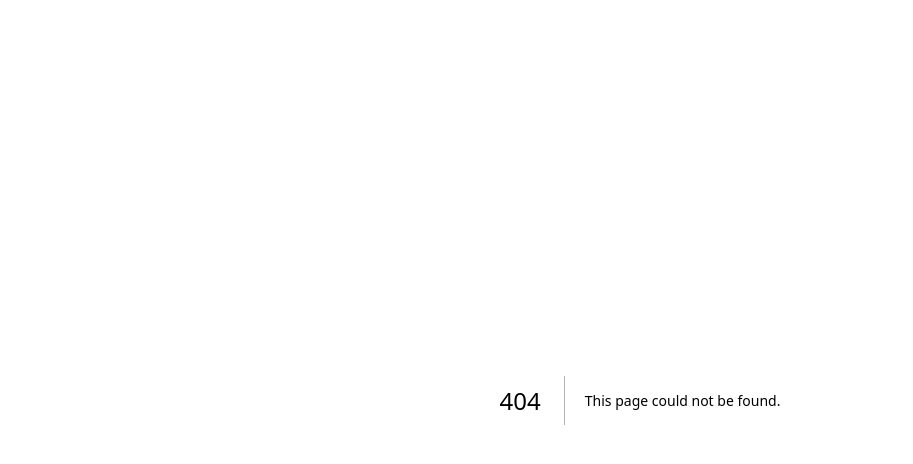
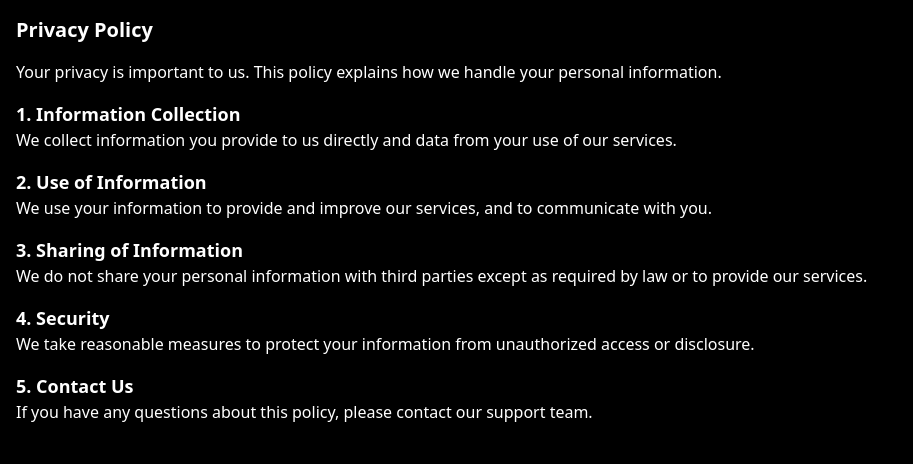
Before and after one commit to bouncingdvdlogo/bouncingdvdlogo.github.io, a Next.js app: page /privacy-policy in a window 1280 px wide. Before the commit this address had no page. Shown: the top 464 px of the page, without its empty margins (0-913 px from the left). Built offline with nearby package versions, Linux system fonts and the light colour scheme.

Commit message:
Add simple terms and conditions

```diff
--- /dev/null
+++ b/src/app/privacy-policy/page.tsx
@@ -0,0 +1,33 @@
+export default function PrivacyPolicy() {
+	return (
+		<div className='p-4 w-screen h-screen bg-black text-white'>
+			<h1 className='text-xl font-bold mb-4'>Privacy Policy</h1>
+			<p className='mb-2'>
+				Your privacy is important to us. This policy explains how we handle your personal
+				information.
+			</p>
+			<h2 className='text-lg font-semibold mt-4'>1. Information Collection</h2>
+			<p className='mb-2'>
+				We collect information you provide to us directly and data from your use of our services.
+			</p>
+			<h2 className='text-lg font-semibold mt-4'>2. Use of Information</h2>
+			<p className='mb-2'>
+				We use your information to provide and improve our services, and to communicate with you.
+			</p>
+			<h2 className='text-lg font-semibold mt-4'>3. Sharing of Information</h2>
+			<p className='mb-2'>
+				We do not share your personal information with third parties except as required by law or to
+				provide our services.
+			</p>
+			<h2 className='text-lg font-semibold mt-4'>4. Security</h2>
+			<p className='mb-2'>
+				We take reasonable measures to protect your information from unauthorized access or
+				disclosure.
+			</p>
+			<h2 className='text-lg font-semibold mt-4'>5. Contact Us</h2>
+			<p className='mb-2'>
+				If you have any questions about this policy, please contact our support team.
+			</p>
+		</div>
+	);
+}
--- /dev/null
+++ b/src/app/terms-of-service/page.tsx
@@ -0,0 +1,24 @@
+export default function TermsOfService() {
+	return (
+		<div className='p-4 w-screen h-screen bg-black text-white'>
+			<h1 className='text-xl font-bold mb-4'>Terms of Service</h1>
+			<p className='mb-2'>Welcome to our application. Please read these terms carefully.</p>
+			<h2 className='text-lg font-semibold mt-4'>1. Introduction</h2>
+			<p className='mb-2'>
+				By accessing or using our service, you agree to be bound by these terms.
+			</p>
+			<h2 className='text-lg font-semibold mt-4'>2. Use of Service</h2>
+			<p className='mb-2'>
+				You are responsible for complying with all applicable laws and regulations while using our
+				service.
+			</p>
+			<h2 className='text-lg font-semibold mt-4'>3. Changes to Terms</h2>
+			<p className='mb-2'>
+				We may update these terms from time to time. Continued use of the service indicates
+				acceptance of the updated terms.
+			</p>
+			<h2 className='text-lg font-semibold mt-4'>4. Contact Us</h2>
+			<p className='mb-2'>If you have any questions, feel free to reach out to our support team.</p>
+		</div>
+	);
+}
```
